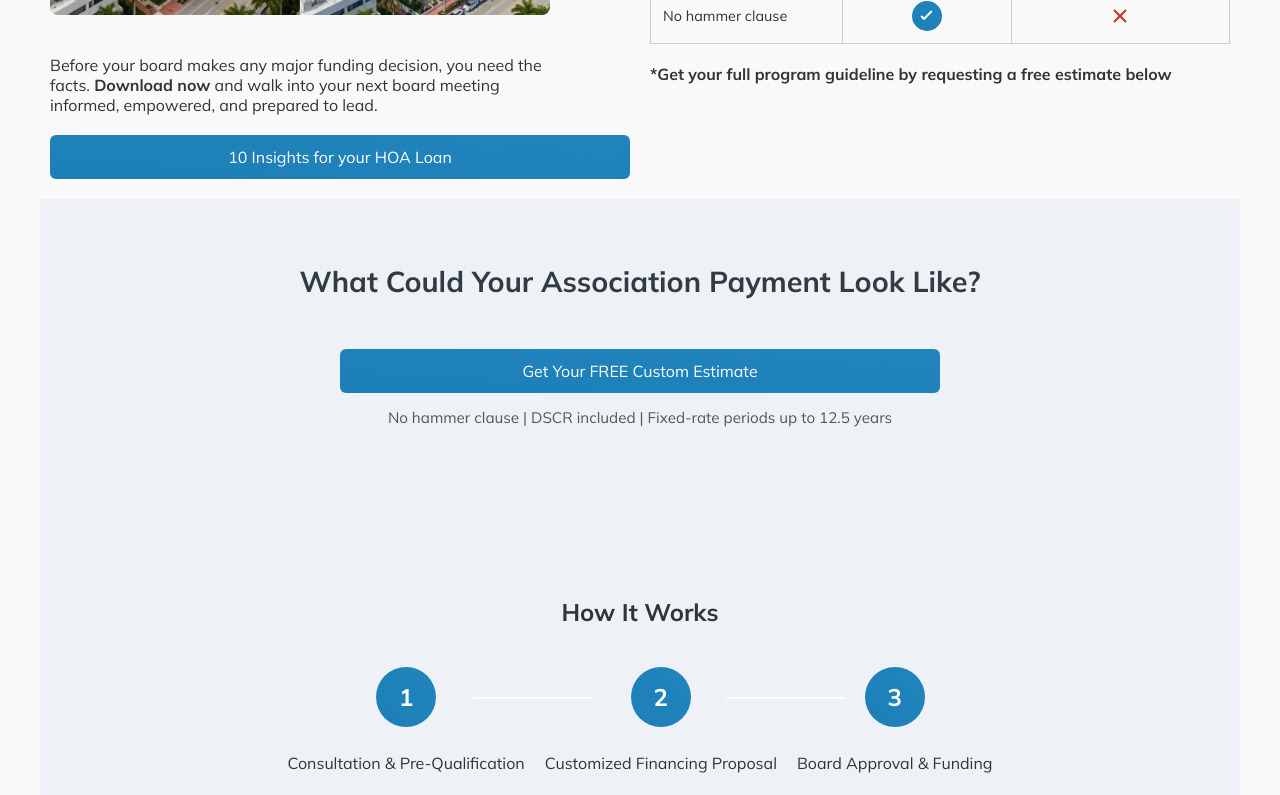
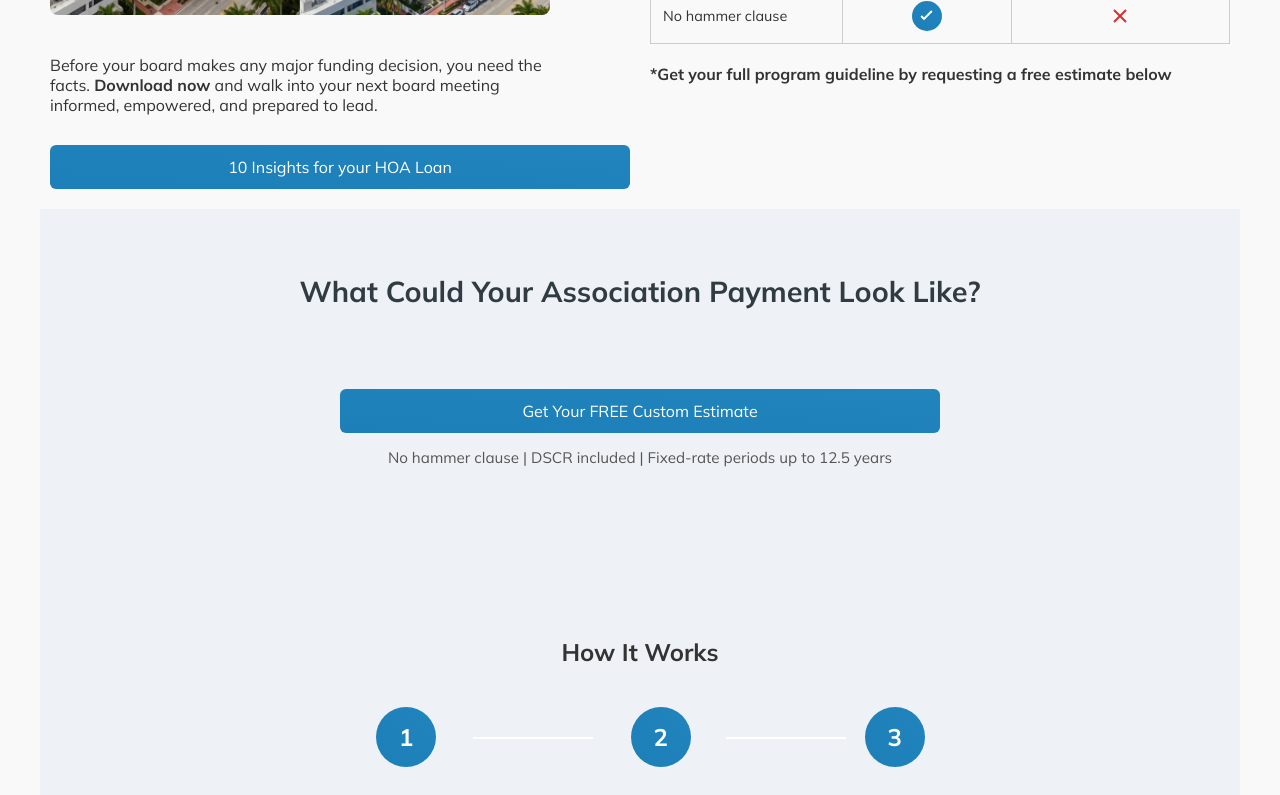
Before and after one commit to MetaCapFin/tu-cielo-site, a React (Create React App) app: page / in a window 1280 px wide. Shown: the part 920-1715 px from the top of the page. Built offline with nearby package versions, Linux system fonts and the light colour scheme.

Commit message:
Update FAQ.css

```diff
--- a/src/FAQ.css
+++ b/src/FAQ.css
@@ -35,7 +35,7 @@
 
 .cta-button {
   display: block;
-  margin: 0 auto;
+  margin: 30px auto 0 auto;
   background: linear-gradient(to bottom left, #2184BD, #1C7FB8);
   color: white;
   padding: 12px 24px;
@@ -45,6 +45,7 @@
   cursor: pointer;
   transition: background 0.3s ease, color 0.3s ease;
   font-family: 'Mulish', sans-serif;
+  text-align: center;
 }
 
 .cta-button:hover {
```
